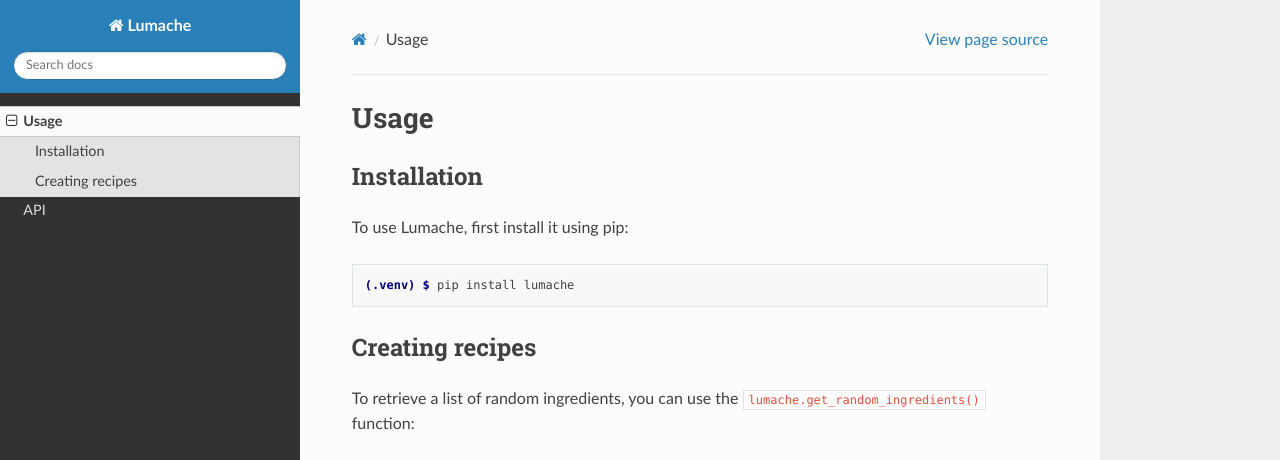
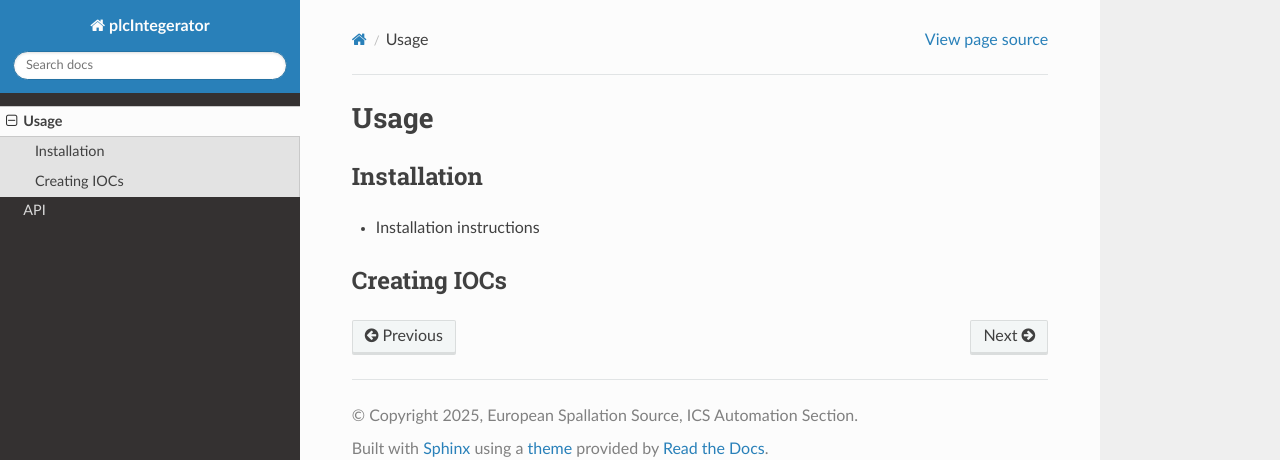
Before and after one commit to SimonJagerESS/plcIntegrator_rtd, a Sphinx documentation site: the page built from docs/source/usage.rst, in a window 1280 px wide and 1095 px high. Shown: the top 460 px of the window. Built offline with Sphinx 7.4.7 and the Read the Docs theme 3.1.0, drawn with Linux system fonts in a browser that asks for light colours; some of the changed text lies outside the part shown; grey boxes are pictures that could not be loaded.

```diff
--- a/docs/source/conf.py
+++ b/docs/source/conf.py
@@ -2,9 +2,9 @@
 
 # -- Project information
 
-project = 'Lumache'
-copyright = '2021, Graziella'
-author = 'Graziella'
+project = 'plcIntegerator'
+copyright = '2025, European Spallation Source, ICS Automation Section'
+author = 'ICS Automation section'
 
 release = '0.1'
 version = '0.1.0'
--- a/docs/source/usage.rst
+++ b/docs/source/usage.rst
@@ -6,28 +6,7 @@ Usage
 Installation
 ------------
 
-To use Lumache, first install it using pip:
+* Installation instructions
 
-.. code-block:: console
-
-   (.venv) $ pip install lumache
-
-Creating recipes
-----------------
-
-To retrieve a list of random ingredients,
-you can use the ``lumache.get_random_ingredients()`` function:
-
-.. autofunction:: lumache.get_random_ingredients
-
-The ``kind`` parameter should be either ``"meat"``, ``"fish"``,
-or ``"veggies"``. Otherwise, :py:func:`lumache.get_random_ingredients`
-will raise an exception.
-
-.. autoexception:: lumache.InvalidKindError
-
-For example:
-
->>> import lumache
->>> lumache.get_random_ingredients()
-['shells', 'gorgonzola', 'parsley']
+Creating IOCs
+-------------
```
Also changed, not shown: docs/source/index.rst (+2 -5 lines), lumache.py (deleted, +0 -23 lines), .readthedocs.yaml.
